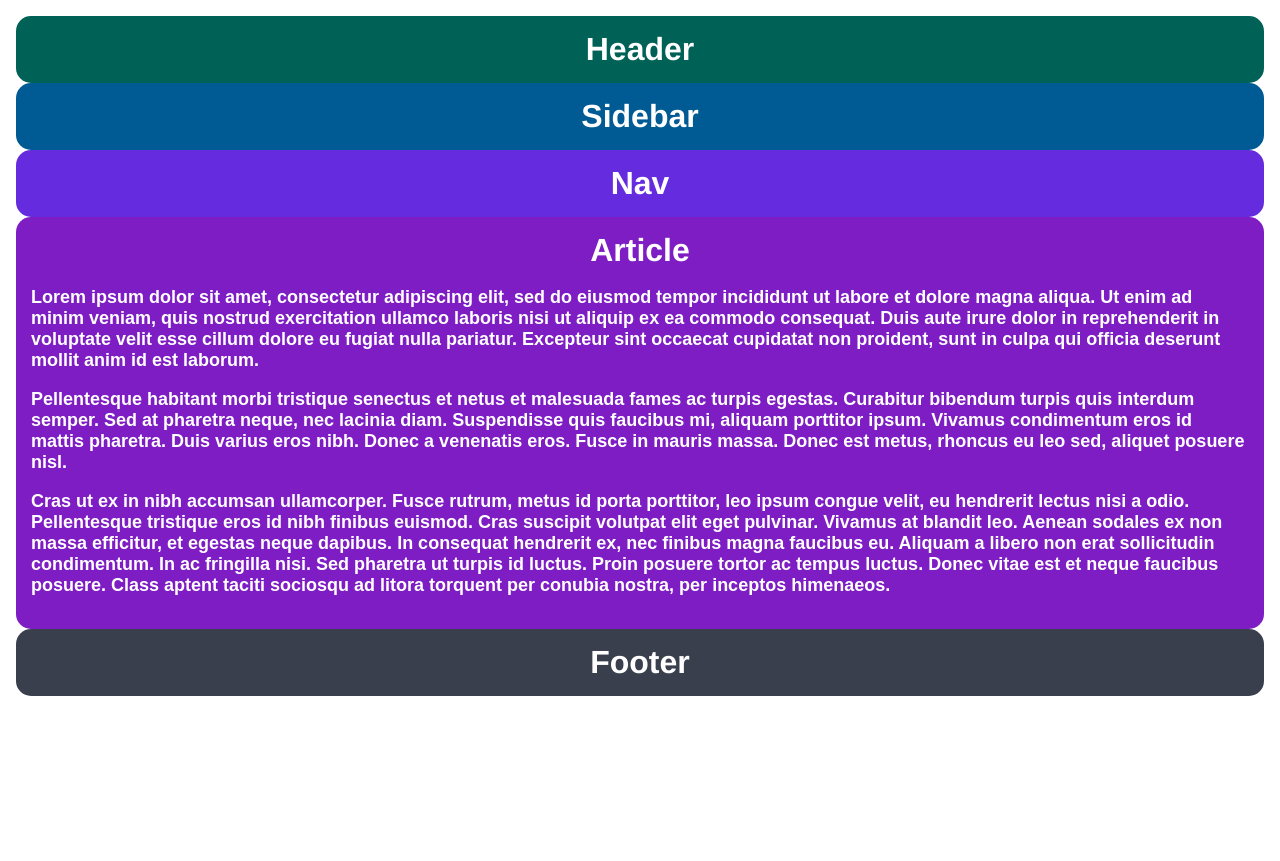
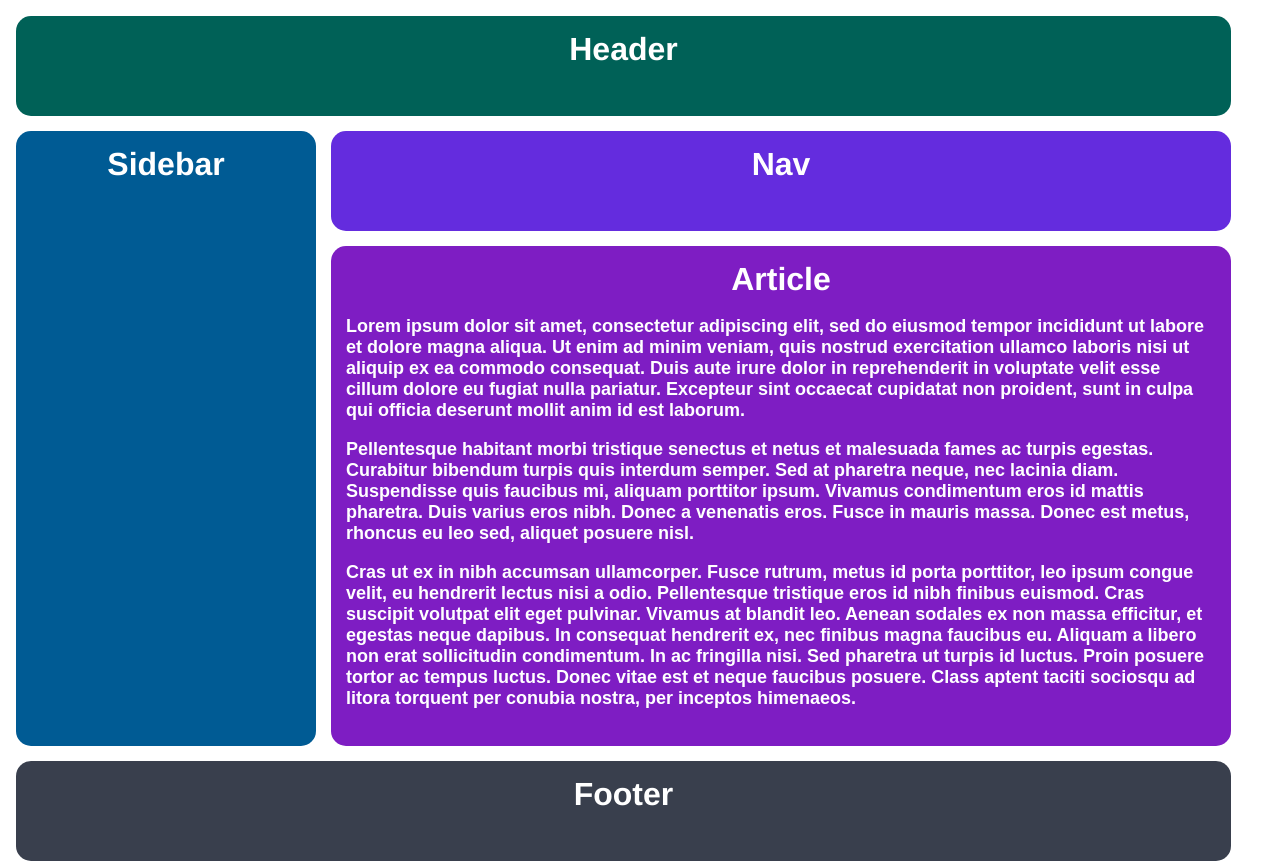
Before and after one commit to myfishdrowned/HTML-CSS-practice, a plain HTML site: page index.html in a window 1280 px wide. Before the commit the page ends 800 px from the top, so only its background shows below. Drawn offline with Linux system fonts and the light colour scheme.

Commit message:
used solution to style page using gridbox

```diff
--- a/style.css
+++ b/style.css
@@ -1,3 +1,70 @@
+/* body,
+html {
+    height: 100%;
+    margin: 0;
+    background-color: #181818;
+}
+
+.container {
+    display: grid;
+    grid-template-rows: 50px 50px 50px 50px 50px 50px 50px;
+    grid-template-columns: 50px 50px 50px 50px;
+    text-align: center;
+    height: 100%;
+    padding: 16px;
+    box-sizing: border-box;
+    grid-template-areas:
+        'header header header header'
+        'sidebar nav nav nav'
+        'sidebar article article article'
+        'sidebar article article article'
+        'sidebar article article article'
+        'sidebar article article article'
+        'footer footer footer footer';
+}
+
+
+.container div {
+    padding: 15px;
+    font-size: 32px;
+    font-family: Helvetica;
+    font-weight: bold;
+    color: white;
+    border-radius: 15px;
+}
+
+.header {
+    background-color: #006157;
+    grid-area: header;
+}
+
+.sidebar {
+    background-color: #005B94;
+    grid-area: sidebar;
+}
+
+.nav {
+    background-color: #642cde;
+    grid-area: nav;
+}
+
+.article {
+    background-color: #7E1DC3;
+    grid-area: article;
+}
+
+.footer {
+    background-color: #393f4d;
+    grid-area: footer;
+}
+
+.article p {
+    font-size: 18px;
+    font-family: sans-serif;
+    color: white;
+    text-align: left;
+} */
+
 body,
 html {
     height: 100%;
@@ -21,19 +88,19 @@ html {
 }
 
 .header {
-    background-color: #006157;
+    background-color: #006157
 }
 
 .sidebar {
-    background-color: #005B94;
+    background-color: #005B94
 }
 
 .nav {
-    background-color: #642cde;
+    background-color: #642cde
 }
 
 .article {
-    background-color: #7E1DC3;
+    background-color: #7E1DC3
 }
 
 .footer {
@@ -46,3 +113,24 @@ html {
     color: white;
     text-align: left;
 }
+
+/* SOLUTION */
+
+.container {
+    display: grid;
+    grid-template-columns: 300px 900px;
+    grid-template-rows: 100px 100px 500px 100px;
+    gap: 15px;
+}
+
+.header {
+    grid-column: 1 / 3;
+}
+
+.sidebar {
+    grid-row: 2 / 4;
+}
+
+.footer {
+    grid-column: 1 / 3;
+}
```
